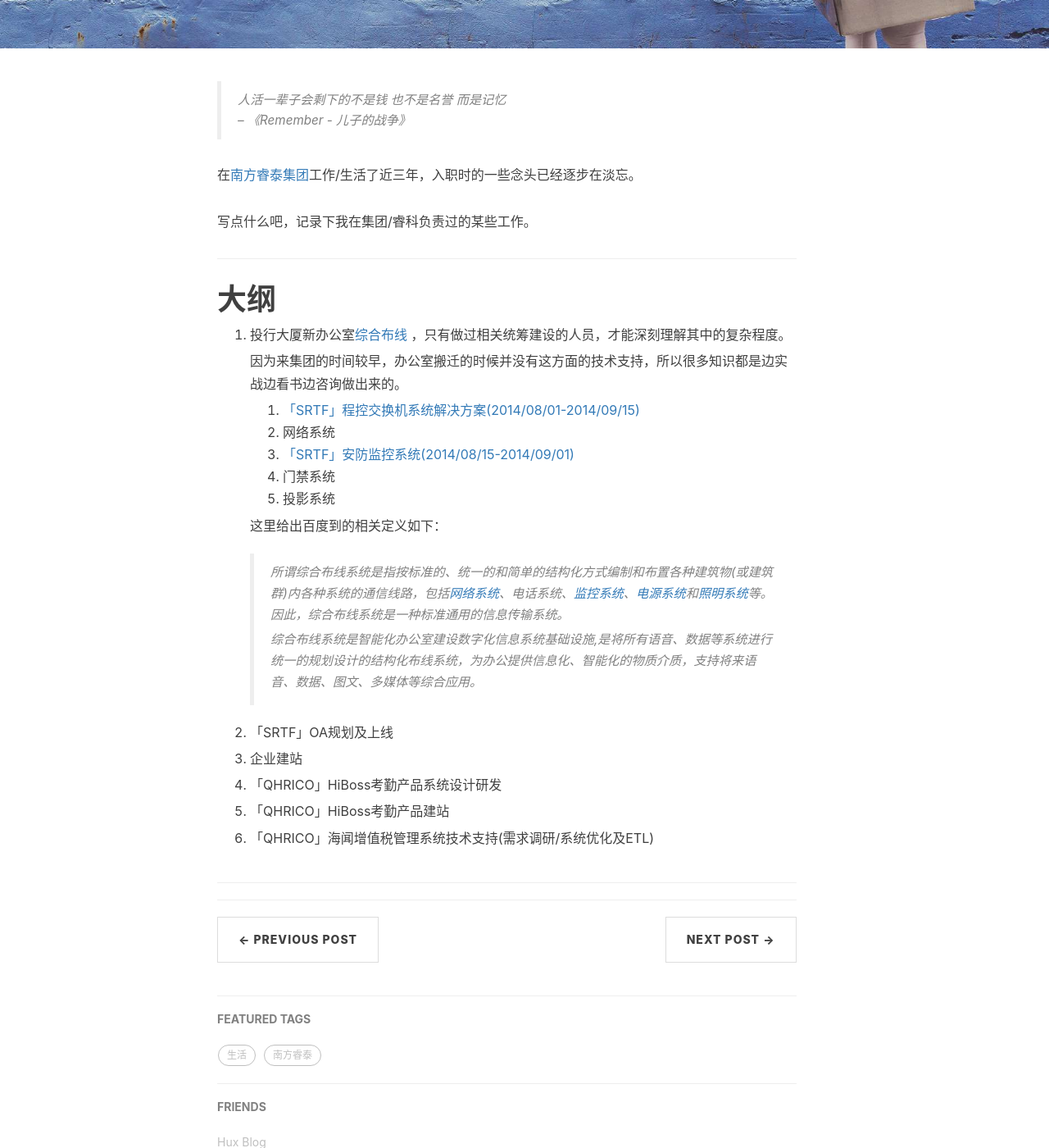
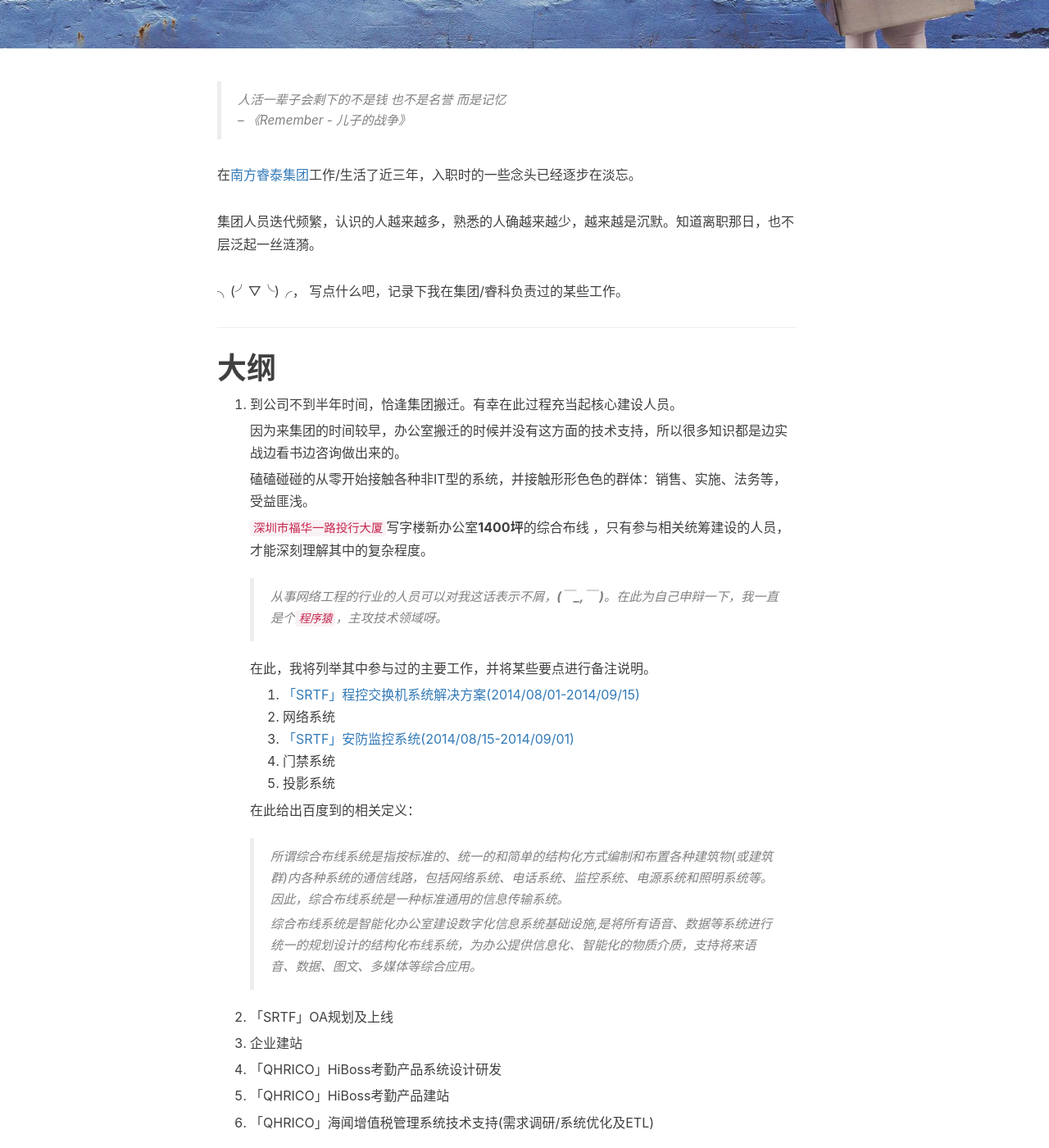
Before and after one commit to LambertW/lambertw.github.io, a Jekyll site: the page built from _posts/2016-08-22-hello-srtf.markdown, in a window 1280 px wide and 1400 px high, scrolled down 464 px. Shown: the whole window at 82% size. Built offline with Jekyll 4.4.1, drawn with Linux system fonts in a browser that asks for light colours; nearby versions of some CDN libraries; comment, search, counter and statistics services are not loaded.

Commit message:
SRTF总目录内容修正

```diff
--- a/_posts/2016-08-22-hello-srtf.markdown
+++ b/_posts/2016-08-22-hello-srtf.markdown
@@ -17,17 +17,25 @@ tags:
 
 在[南方睿泰集团](http://www.srtf.com)工作/生活了近三年，入职时的一些念头已经逐步在淡忘。
 
+集团人员迭代频繁，认识的人越来越多，熟悉的人确越来越少，越来越是沉默。知道离职那日，也不层泛起一丝涟漪。
 
-
-写点什么吧，记录下我在集团/睿科负责过的某些工作。
+╮(╯▽╰)╭， 写点什么吧，记录下我在集团/睿科负责过的某些工作。
 
 ---
 
 # 大纲
 
-1. 投行大厦新办公室[综合布线](http://baike.baidu.com/item/%E7%BB%BC%E5%90%88%E5%B8%83%E7%BA%BF/4282) ，只有做过相关统筹建设的人员，才能深刻理解其中的复杂程度。
+1. 到公司不到半年时间，恰逢集团搬迁。有幸在此过程充当起核心建设人员。
 
    因为来集团的时间较早，办公室搬迁的时候并没有这方面的技术支持，所以很多知识都是边实战边看书边咨询做出来的。
+
+   磕磕碰碰的从零开始接触各种非IT型的系统，并接触形形色色的群体：销售、实施、法务等，受益匪浅。
+
+   `深圳市福华一路投行大厦`写字楼新办公室**1400坪**的综合布线 ，只有参与相关统筹建设的人员，才能深刻理解其中的复杂程度。
+
+   > 从事网络工程的行业的人员可以对我这话表示不屑，**(￣_,￣ )**。在此为自己申辩一下，我一直是个`程序猿`，主攻技术领域呀。
+
+   在此，我将列举其中参与过的主要工作，并将某些要点进行备注说明。
 
    1. [「SRTF」程控交换机系统解决方案(2014/08/01-2014/09/15)](/2016/08/22/srtf-pbx/)
    2. 网络系统
@@ -35,9 +43,9 @@ tags:
    4. 门禁系统
    5. 投影系统
 
-   这里给出百度到的相关定义如下：
+   在此给出百度到的相关定义：
 
-   > 所谓综合布线系统是指按标准的、统一的和简单的结构化方式编制和布置各种建筑物(或建筑群)内各种系统的通信线路，包括[网络系统](http://baike.baidu.com/view/11752445.htm)、电话系统、[监控系统](http://baike.baidu.com/view/130518.htm)、[电源系统](http://baike.baidu.com/view/3317818.htm)和[照明系统](http://baike.baidu.com/view/3842448.htm)等。因此，综合布线系统是一种标准通用的信息传输系统。
+   > 所谓综合布线系统是指按标准的、统一的和简单的结构化方式编制和布置各种建筑物(或建筑群)内各种系统的通信线路，包括网络系统、电话系统、监控系统、电源系统和照明系统等。因此，综合布线系统是一种标准通用的信息传输系统。
    >
    > 综合布线系统是智能化办公室建设数字化信息系统基础设施,是将所有语音、数据等系统进行统一的规划设计的结构化布线系统，为办公提供信息化、智能化的物质介质，支持将来语音、数据、图文、多媒体等综合应用。
 
@@ -52,5 +60,4 @@ tags:
 6. 「QHRICO」海闻增值税管理系统技术支持(需求调研/系统优化及ETL)
 
 
-
 ---
```
